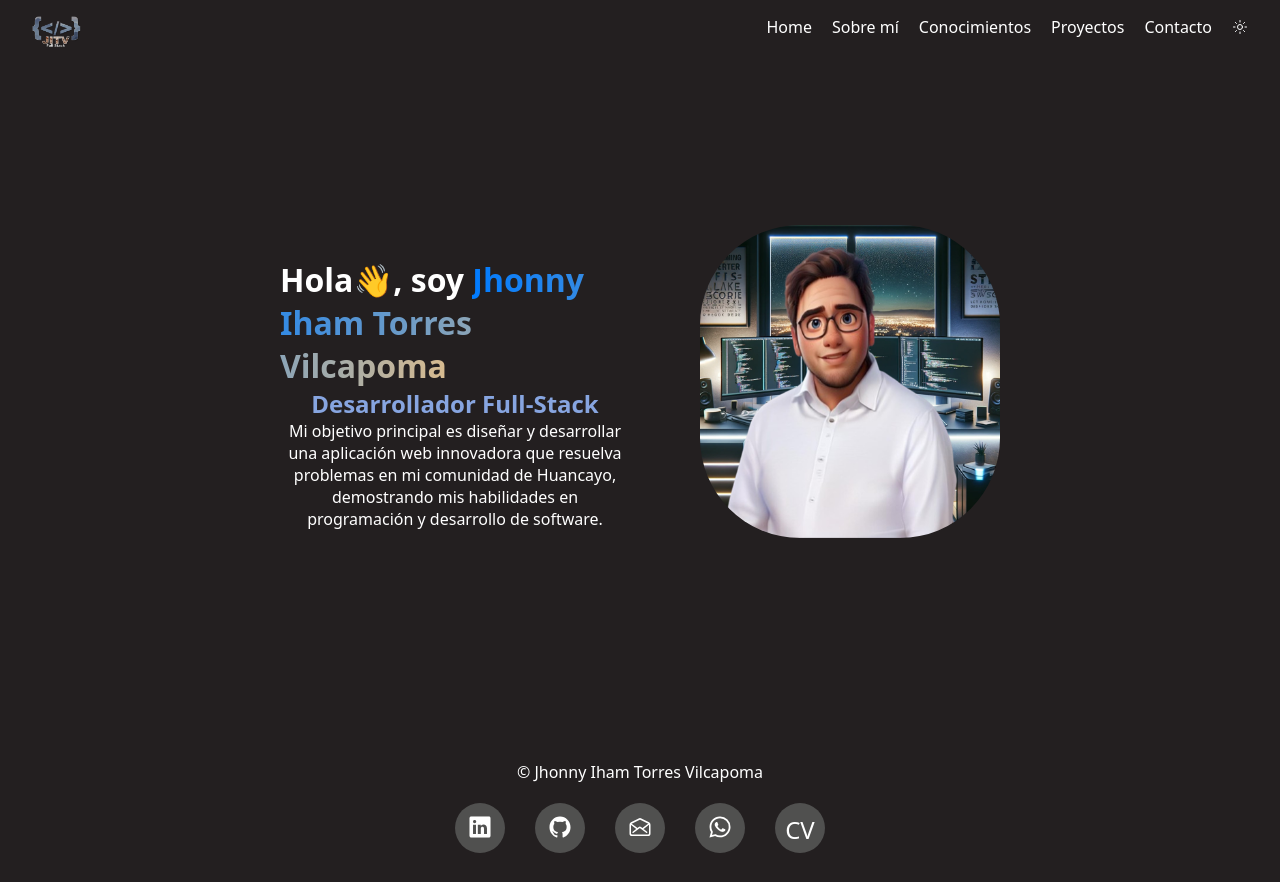
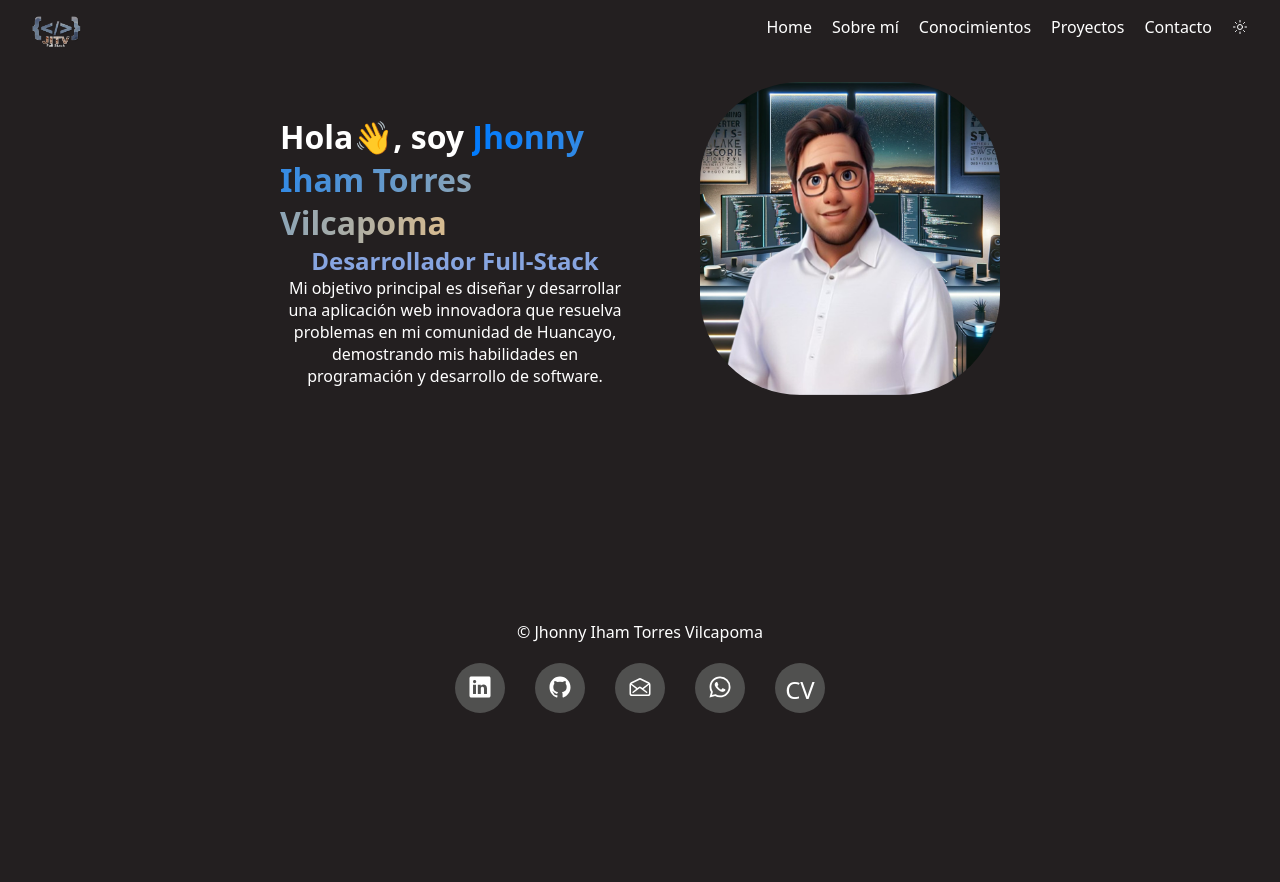
Before and after one commit to JhonnyIham/portafolio, a React (Vite) app: page /sobremi in a window 1280 px wide. After the commit the page ends 800 px from the top, so only its background shows below. Built offline with nearby package versions, Linux system fonts and the light colour scheme.

Commit message:
finished4.0

```diff
--- a/src/App.css
+++ b/src/App.css
@@ -42,7 +42,7 @@ body {
     width: 100%;
 }
 .App{
-    min-height: calc(79vh - 50px);
+    min-height: calc(70vh - 50px);
 }
 img{
     display: inline-block;
--- a/src/componentes/Contacto/Contacto.jsx
+++ b/src/componentes/Contacto/Contacto.jsx
@@ -21,7 +21,7 @@ const Contacto = () => {
 
   return (
     <section className="contacto">
-      <h2>Contacto <span><ion-icon name="mail-open-outline"></ion-icon></span></h2>
+      <h2>Contacto<ion-icon name="mail-open-outline"></ion-icon></h2>
       <form className="formulario-contacto" onSubmit={enviarEmail}>
           <input type="text" name="user_name" placeholder="Tu Nombre" required />
           <input type="email" name="user_email" placeholder="Tu Email" required />
--- a/src/componentes/Contacto/contacto.css
+++ b/src/componentes/Contacto/contacto.css
@@ -5,10 +5,6 @@
 .contacto h2{
     font-size: 2.0rem;
     padding: 20px;
-}
-.contacto h2 span{
-    border-top: 2px;
-    object-fit: contain;
 }
 .formulario-contacto {
     max-width: 600px;
--- a/src/componentes/Home/home.css
+++ b/src/componentes/Home/home.css
@@ -2,8 +2,6 @@
     display: flex;
     align-items: center;
     justify-content: center;
-    margin-top: 150px;
-    min-height: 61vh;
 }
 .contain{
     display: flex;
```
